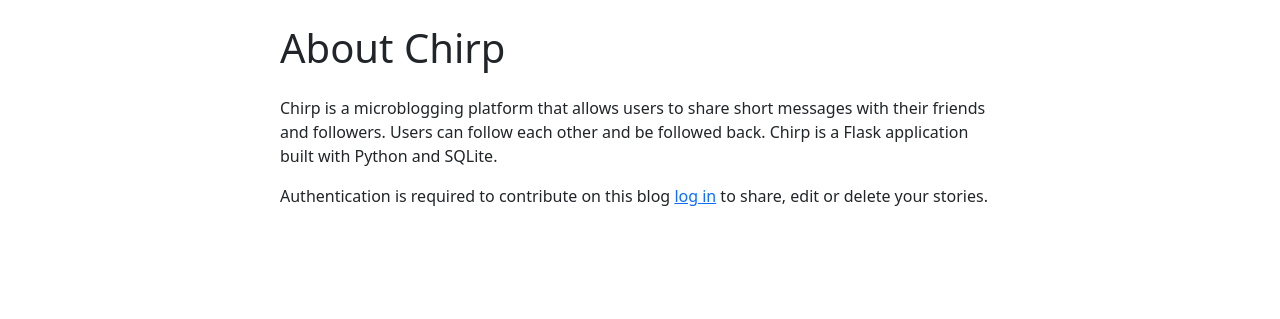
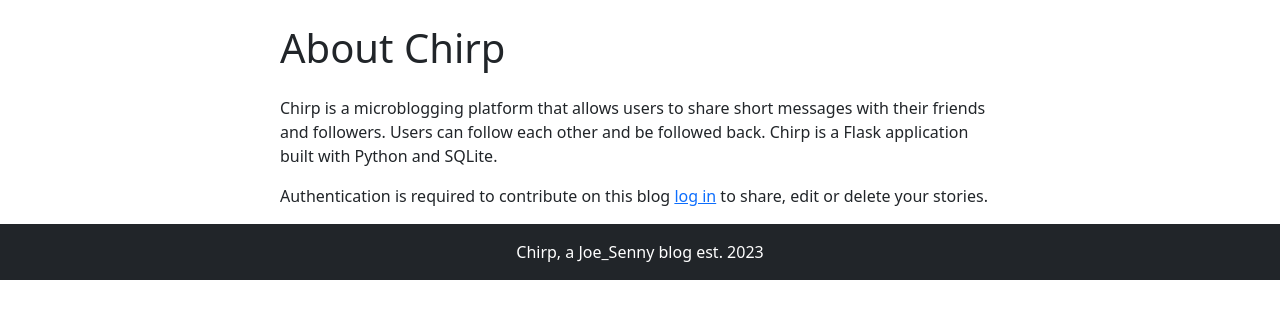
Before and after one commit to Joesenny/chirpv2, a Flask app: page /about in a window 1280 px wide. Shown: the part 56-375 px from the top of the page. Run offline with Flask 3, Linux system fonts and the light colour scheme.

Commit message:
footer added

```diff
--- a/requirements.txt
+++ b/requirements.txt
@@ -3,6 +3,7 @@ click==8.1.3
 colorama==0.4.6
 Flask==2.3.1
 Flask-Login==0.5.0
+Flask-Mail==0.9.1
 Flask-SQLAlchemy==3.0.3
 greenlet==2.0.2
 itsdangerous==2.1.2
--- a/templates/base.html
+++ b/templates/base.html
@@ -22,6 +22,12 @@
 		{% endblock %}
 	</div>
 
+    <footer class="bg-dark text-white py-3">
+      <div class="container">
+        <p class="text-center mb-0">Chirp, a Joe_Senny blog est. 2023</p>
+      </div>
+    </footer>
+
     <!-- Optional JavaScript; choose one of the two! -->
 
     <!-- Option 1: Bootstrap Bundle with Popper -->
```
